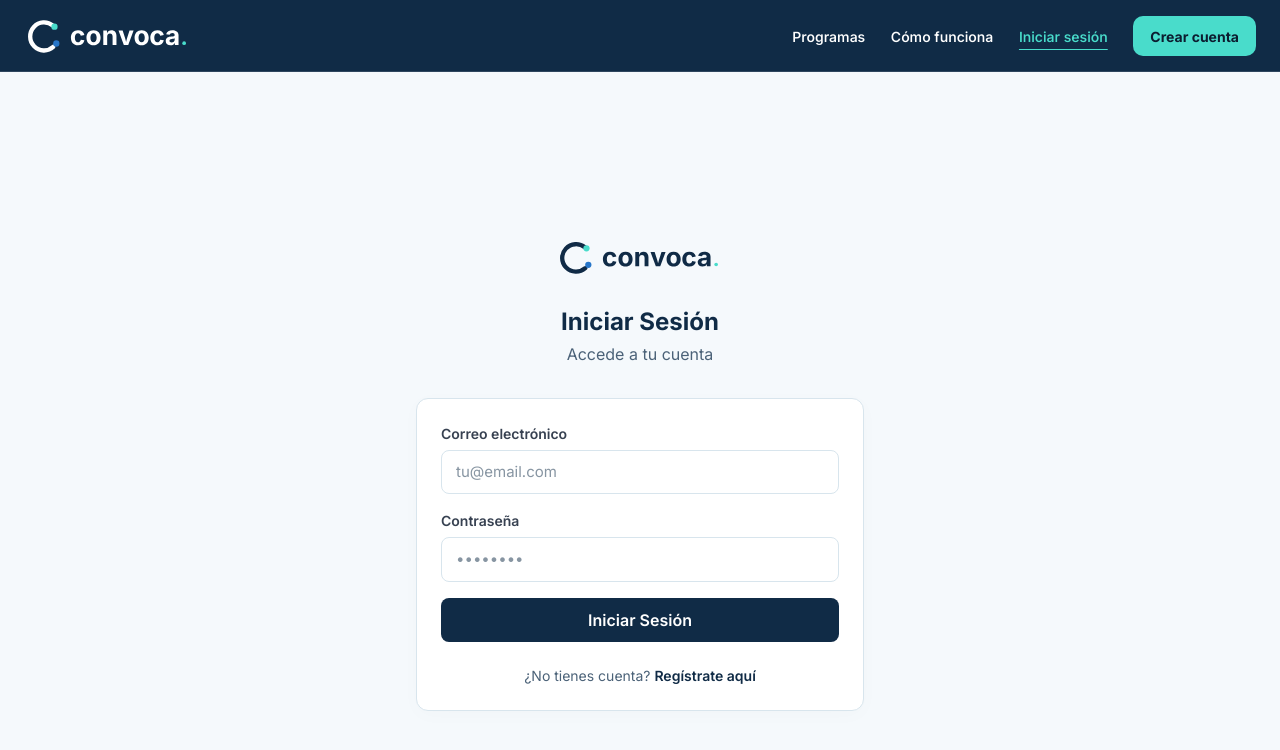
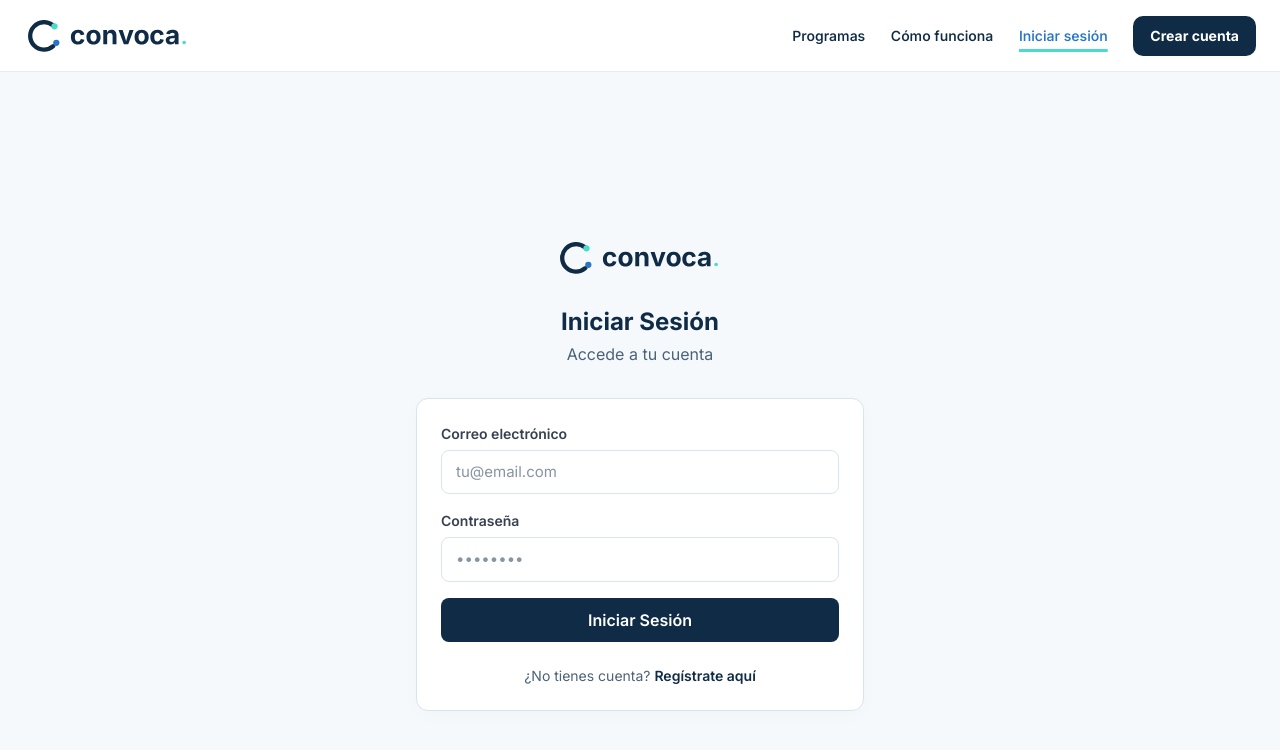
Before and after one commit to denysbuedo/admision-enlinea, a Next.js app: page /login in a window 1280 px wide. Shown: the top 750 px of the page. Built offline with nearby package versions, Linux system fonts and the light colour scheme.

Commit message:
style: use white public header with institutional blue navigation

```diff
--- a/src/app/reduniv-nav.css
+++ b/src/app/reduniv-nav.css
@@ -1,49 +1,70 @@
-/* RedUniv — propuesta de estandarización 1.1. A validar con el equipo.
-   Unificar el sistema visual, NO forzar el mismo menú funcional en todas las aplicaciones. */
+/* Shared public navigation: CONVOCA light header, 2026-10-29. */
 :root {
- --ru-brand:#102B46; --ru-night:#0C1D30; --ru-mint:#49DCCB;
- --ru-action:#2776C9; --ru-slate:#4B6278; --ru-mist:#F5F9FC;
- --ru-line:#D8E5ED; --ru-white:#FFFFFF;
- --ru-container:1280px; --ru-header-height:72px; --ru-header-mobile:64px;
- --ru-font:Inter,system-ui,-apple-system,"Segoe UI",sans-serif;
+  --ru-brand: #102B46;
+  --ru-night: #0C1D30;
+  --ru-mint: #49DCCB;
+  --ru-action: #2776C9;
+  --ru-slate: #4B6278;
+  --ru-mist: #F5F9FC;
+  --ru-line: #E6EDF4;
+  --ru-white: #FFFFFF;
+  --ru-container: 1280px;
+  --ru-header-height: 72px;
+  --ru-header-mobile: 64px;
+  --ru-font: Inter, system-ui, -apple-system, "Segoe UI", sans-serif;
 }
-.ru-header { width:100%; background:var(--ru-brand); color:var(--ru-white); border-bottom:1px solid rgba(255,255,255,.13); }
-.ru-header__inner { width:min(100% - 48px,var(--ru-container)); min-height:var(--ru-header-height); margin-inline:auto; display:flex; align-items:center; justify-content:space-between; gap:24px; }
-.ru-header__brand { display:inline-flex; align-items:center; gap:12px; flex:none; color:var(--ru-white); text-decoration:none; font-family:var(--ru-font); font-weight:750; font-size:25px; line-height:1; letter-spacing:-.05em; }
-.ru-header__brand .ru-dot { color:var(--ru-mint); }
-.ru-header__nav { display:flex; align-items:center; justify-content:flex-end; gap:clamp(15px,2vw,30px); }
-.ru-header__link { color:var(--ru-white); font-size:14px; font-weight:550; text-decoration:none; text-underline-offset:7px; }
-.ru-header__link:hover,.ru-header__link[aria-current=page] { color:var(--ru-mint); text-decoration:underline; }
-.ru-header__cta { display:inline-flex; align-items:center; justify-content:center; min-height:40px; border-radius:10px; padding:0 17px; color:var(--ru-night); background:var(--ru-mint); text-decoration:none; font-size:14px; font-weight:700; white-space:nowrap; }
-.ru-header a:focus-visible {outline:3px solid var(--ru-mint);outline-offset:4px; border-radius:4px; }
-@media(max-width:760px){
- .ru-header__inner{width:calc(100% - 32px);min-height:var(--ru-header-mobile);gap:12px;}
- .ru-header__brand{font-size:23px;}
- .ru-header__nav .ru-header__link{display:none;}
- .ru-header__cta{font-size:13px;min-height:38px;padding:0 12px;}
+.ru-header {
+  position: relative;
+  z-index: 60;
+  width: 100%;
+  background: var(--ru-white);
+  color: var(--ru-brand);
+  border-bottom: 1px solid var(--ru-line);
 }
-/* Este es solo el estilo: la apertura de menú móvil, aria-expanded y teclado
-   deben implementarse con un control real en el framework correspondiente. */
-
-/* Accesibilidad y menú móvil con control interactivo (integrar estado React/Vue según stack). */
-.ru-header { position:relative; }
-.ru-header__toggle { display:none; border:1px solid rgba(255,255,255,.5); color:white; background:transparent; font:inherit; border-radius:9px; width:39px; height:39px; cursor:pointer; }
-.ru-header__toggle:focus-visible{outline:3px solid var(--ru-mint);outline-offset:3px}
-@media(max-width:760px){
- .ru-header__toggle{display:inline-flex;align-items:center;justify-content:center;margin-left:auto}
- .ru-header__nav{display:none;position:absolute;z-index:20;inset:100% 0 auto 0;background:var(--ru-brand);padding:12px 16px 18px;flex-direction:column;align-items:stretch;gap:8px;box-shadow:0 14px 22px rgba(0,0,0,.17)}
- .ru-header.is-open .ru-header__nav{display:flex}
- .ru-header__nav .ru-header__link{display:block;min-height:40px;padding:10px 6px}
- .ru-header__cta{display:flex;min-height:42px}
+.ru-header__inner {
+  width: 100%;
+  max-width: var(--ru-container);
+  min-height: calc(var(--ru-header-height) - 1px);
+  margin-inline: auto;
+  padding-inline: 24px;
+  display: flex;
+  align-items: center;
+  justify-content: space-between;
+  gap: 24px;
 }
-
-/* Framework integration: navigation layer, touch targets and active CTA. */
-.ru-header { z-index: 60; border-bottom: 0; box-shadow: inset 0 -1px #ffffff21; }
-.ru-header__inner { width: 100%; max-width: var(--ru-container); padding-inline: 24px; }
-.ru-header__cta:hover { background: #7ee8db; }
-.ru-header__cta[aria-current=page] { text-decoration: underline; text-underline-offset: 5px; }
-@media (max-width:760px) {
- .ru-header__inner { width:100%; padding-inline:16px; }
- .ru-header__toggle { width:44px; height:44px; }
- .ru-header__nav .ru-header__link { min-height:44px; }
+.ru-header__brand { display: inline-flex; align-items: center; flex: none; color: var(--ru-brand); text-decoration: none; }
+.ru-header__nav { display: flex; align-items: center; justify-content: flex-end; gap: clamp(15px, 2vw, 30px); }
+.ru-header__link { color: var(--ru-brand); font-size: 14px; font-weight: 550; text-decoration: none; }
+.ru-header__link:hover, .ru-header__link[aria-current=page] { color: var(--ru-action); }
+.ru-header__link[aria-current=page] {
+  text-decoration-line: underline;
+  text-decoration-color: var(--ru-mint);
+  text-decoration-thickness: 3px;
+  text-underline-offset: 8px;
 }
+.ru-header__cta {
+  display: inline-flex;
+  align-items: center;
+  justify-content: center;
+  min-height: 40px;
+  border-radius: 10px;
+  padding: 0 17px;
+  color: var(--ru-white);
+  background: var(--ru-brand);
+  text-decoration: none;
+  font-size: 14px;
+  font-weight: 700;
+  white-space: nowrap;
+}
+.ru-header__cta:hover { background: var(--ru-action); }
+.ru-header__cta[aria-current=page] { box-shadow: inset 0 -3px var(--ru-mint); }
+.ru-header a:focus-visible, .ru-header__toggle:focus-visible { outline: 3px solid var(--ru-action); outline-offset: 4px; }
+.ru-header__toggle { display: none; border: 1px solid var(--ru-line); color: var(--ru-brand); background: var(--ru-white); font: inherit; border-radius: 9px; width: 44px; height: 44px; cursor: pointer; }
+@media (max-width: 760px) {
+  .ru-header__inner { min-height: calc(var(--ru-header-mobile) - 1px); padding-inline: 16px; gap: 12px; }
+  .ru-header__toggle { display: inline-flex; align-items: center; justify-content: center; margin-left: auto; }
+  .ru-header__nav { display: none; position: absolute; z-index: 20; inset: 100% 0 auto 0; background: var(--ru-white); border-bottom: 1px solid var(--ru-line); padding: 12px 16px 18px; flex-direction: column; align-items: stretch; gap: 8px; box-shadow: 0 14px 22px #102b461a; }
+  .ru-header.is-open .ru-header__nav { display: flex; }
+  .ru-header__nav .ru-header__link { display: block; min-height: 44px; padding: 10px 6px; }
+  .ru-header__cta { display: flex; min-height: 42px; font-size: 13px; padding: 0 12px; }
+}
--- a/src/components/PublicHeader.tsx
+++ b/src/components/PublicHeader.tsx
@@ -49,7 +49,7 @@ function PublicNavigation({ pathname }: { pathname: string }) {
       if (!event.currentTarget.contains(event.relatedTarget)) setOpen(false);
     }}>
       <div className="ru-header__inner">
-        <Link href="/" className="ru-header__brand" aria-label="CONVOCA · Inicio" onClick={() => setOpen(false)}><Brand inverse /></Link>
+        <Link href="/" className="ru-header__brand" aria-label="CONVOCA · Inicio" onClick={() => setOpen(false)}><Brand /></Link>
         <button ref={toggle} type="button" className="ru-header__toggle" aria-controls="public-navigation" aria-expanded={open} aria-label={open ? "Cerrar menú" : "Abrir menú"} onClick={() => setOpen(!open)}>
           {open ? <X size={22} aria-hidden="true" /> : <Menu size={22} aria-hidden="true" />}
         </button>
```
Also changed, not shown: .kilocode/rules/memory-bank/context.md.
